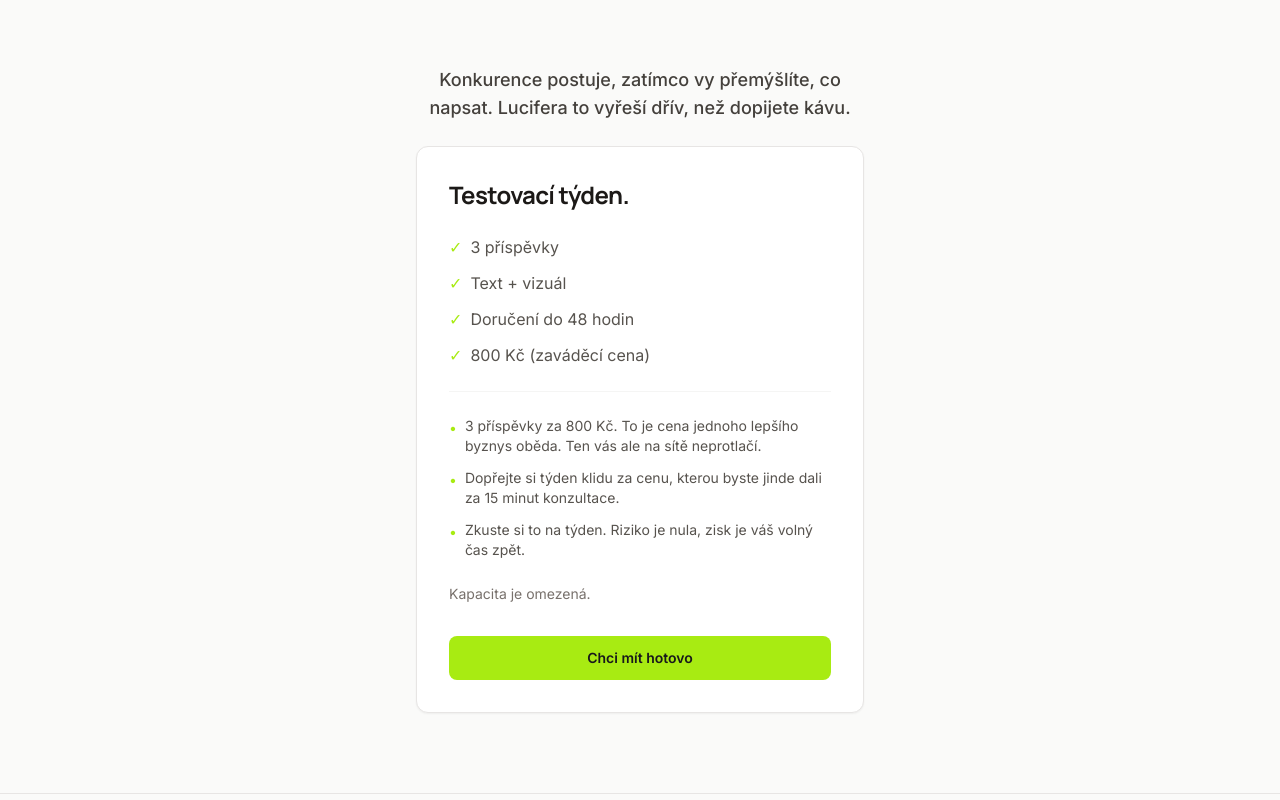
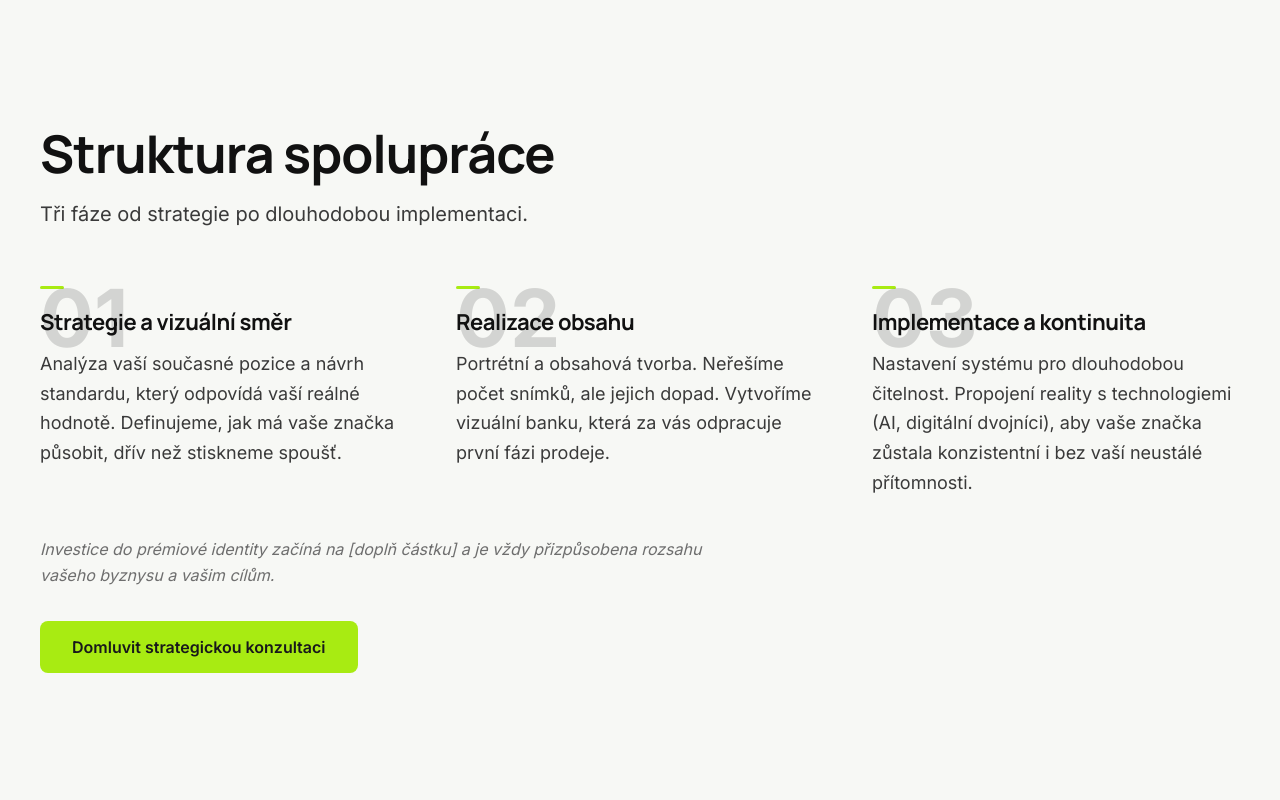
Before and after one commit to katarinabrics-eng/ai-content-studio, a Next.js app in the folder apps/content-studio/: page / in a window 1280 px wide. Shown: the part 5720-6520 px from the top of the page. Built offline with nearby package versions, Linux system fonts and the light colour scheme.

Commit message:
refactor: add new section on collaboration structure to HomePage, detailing strategic phases and enhancing user engagement with clear visuals and calls to action

```diff
--- a/apps/content-studio/src/app/page.tsx
+++ b/apps/content-studio/src/app/page.tsx
@@ -256,6 +256,87 @@ export default function HomePage() {
         </div>
       </section>
 
+      {/* BLOK 8 – Struktura spolupráce. Framework, ne ceník. */}
+      <section id="struktura-spoluprace" className="w-full bg-[#F7F8F5] py-[140px]">
+        <div className="mx-auto max-w-[1360px] px-6 xl:px-10">
+          <div className="max-w-[720px]">
+            <h2
+              className="font-bold leading-[1.1] text-[#111111]"
+              style={{ fontSize: "clamp(2rem, 4.5vw, 52px)", marginBottom: "16px" }}
+            >
+              Struktura spolupráce
+            </h2>
+            <p
+              className="text-[20px] leading-[1.6] text-[#3A3A3A]"
+              style={{ marginBottom: "56px" }}
+            >
+              Tři fáze od strategie po dlouhodobou implementaci.
+            </p>
+          </div>
+          <div className="grid grid-cols-1 gap-12 md:grid-cols-3">
+            <div className="relative">
+              <span
+                className="pointer-events-none absolute -top-2 left-0 select-none font-bold text-[#111111] opacity-[0.15]"
+                style={{ fontSize: "clamp(3rem, 8vw, 5rem)", lineHeight: 1 }}
+                aria-hidden
+              >
+                01
+              </span>
+              <div className="h-[3px] w-6 rounded-full bg-[#A8EB12]" style={{ marginBottom: "20px" }} aria-hidden />
+              <h3 className="text-[22px] font-bold leading-tight text-[#111111]">
+                Strategie a vizuální směr
+              </h3>
+              <p className="mt-3 text-[18px] leading-[1.65] text-[#3A3A3A]">
+                Analýza vaší současné pozice a návrh standardu, který odpovídá vaší reálné hodnotě. Definujeme, jak má vaše značka působit, dřív než stiskneme spoušť.
+              </p>
+            </div>
+            <div className="relative">
+              <span
+                className="pointer-events-none absolute -top-2 left-0 select-none font-bold text-[#111111] opacity-[0.15]"
+                style={{ fontSize: "clamp(3rem, 8vw, 5rem)", lineHeight: 1 }}
+                aria-hidden
+              >
+                02
+              </span>
+              <div className="h-[3px] w-6 rounded-full bg-[#A8EB12]" style={{ marginBottom: "20px" }} aria-hidden />
+              <h3 className="text-[22px] font-bold leading-tight text-[#111111]">
+                Realizace obsahu
+              </h3>
+              <p className="mt-3 text-[18px] leading-[1.65] text-[#3A3A3A]">
+                Portrétní a obsahová tvorba. Neřešíme počet snímků, ale jejich dopad. Vytvoříme vizuální banku, která za vás odpracuje první fázi prodeje.
+              </p>
+            </div>
+            <div className="relative">
+              <span
+                className="pointer-events-none absolute -top-2 left-0 select-none font-bold text-[#111111] opacity-[0.15]"
+                style={{ fontSize: "clamp(3rem, 8vw, 5rem)", lineHeight: 1 }}
+                aria-hidden
+              >
+                03
+              </span>
+              <div className="h-[3px] w-6 rounded-full bg-[#A8EB12]" style={{ marginBottom: "20px" }} aria-hidden />
+              <h3 className="text-[22px] font-bold leading-tight text-[#111111]">
+                Implementace a kontinuita
+              </h3>
+              <p className="mt-3 text-[18px] leading-[1.65] text-[#3A3A3A]">
+                Nastavení systému pro dlouhodobou čitelnost. Propojení reality s technologiemi (AI, digitální dvojníci), aby vaše značka zůstala konzistentní i bez vaší neustálé přítomnosti.
+              </p>
+            </div>
+          </div>
+          <p
+            className="mt-10 max-w-[720px] text-[16px] italic leading-[1.6] text-[#6E6E6E]"
+          >
+            Investice do prémiové identity začíná na [doplň částku] a je vždy přizpůsobena rozsahu vašeho byznysu a vašim cílům.
+          </p>
+          <a
+            href="/start"
+            className="mt-8 inline-block rounded-lg bg-[#A8EB12] px-8 py-3.5 text-base font-semibold text-zinc-900 hover:bg-[#A8EB12]/90"
+          >
+            Domluvit strategickou konzultaci
+          </a>
+        </div>
+      </section>
+
       <section id="testovaci-nabidka" className="w-full border-t border-stone-200 bg-stone-50 px-6 py-20 sm:px-8 lg:px-12">
         <div className="mx-auto max-w-md">
           <p className="mb-6 text-center text-lg font-medium text-stone-700">
```
